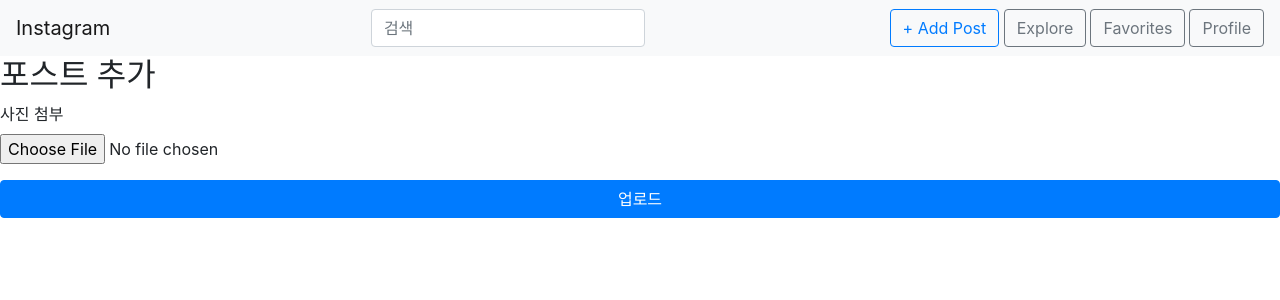
After one commit to kwonsoonwoo2/instagram, a Django app: page /posts/create/ in a window 1280 px wide. The commit adds this page. Shown: the top 300 px of the page. Run offline with Django 3.2, Linux system fonts and the light colour scheme; some libraries are stand-ins or nearby versions.

Commit message:
posts.views.post_create, posts/post_create.html연결 및 템플릿 form 구현

```diff
--- a/app/posts/urls.py
+++ b/app/posts/urls.py
@@ -6,4 +6,5 @@ app_name = 'posts'
 
 urlpatterns = [
     path('', views.post_list, name='post-list'),
+    path('create/', views.post_create, name='post-create'),
 ]
--- a/app/posts/views.py
+++ b/app/posts/views.py
@@ -22,3 +22,7 @@ def post_list(request):
         'posts': posts,
     }
     return render(request, 'posts/post_list.html', context)
+
+
+def post_create(request):
+    return render(request, 'posts/post_create.html')
--- a/app/templates/base.html
+++ b/app/templates/base.html
@@ -25,6 +25,7 @@
             <!--우측 3개 메뉴 버튼-->
             <ul class="navbar-nav ml-md-auto">
                 <li class="nav-item mr-sm-1">
+                    <a href="{% url 'posts:post-create' %}" class="btn btn-outline-primary">+ Add Post</a>
                     <a href="#" class="btn btn-outline-secondary">Explore</a>
                 </li>
                 <li class="nav-item mr-sm-1">
--- /dev/null
+++ b/app/templates/posts/post_create.html
@@ -0,0 +1,14 @@
+{% extends 'base.html' %}
+
+{% block content %}
+<div>
+    <h2>포스트 추가</h2>
+    <form action="">
+        <div class="form-group">
+            <label for="id-photo">사진 첨부</label>
+            <input type="file" class="form-control-file" id="id-photo">
+        </div>
+        <button class="btn btn-primary btn-block">업로드</button>
+    </form>
+</div>
+{% endblock %}
--- a/app/templates/posts/post_list.html
+++ b/app/templates/posts/post_list.html
@@ -4,7 +4,7 @@
 <div>
     {% for post in posts %}
     <!--이 div가 lg(width >= 992px일 때, 4/12의 크기를 가지며 4/12 위치를 기준으로 시작함-->
-    <div class="col col-lg-4 offset-lg-4">
+    <div class="col col-lg-4 offset-lg-4 mb-4">
         <!--Card모양에 대해 미리 정의된 클래스-->
         <div class="card">
             <!--작성자 정보를 나타낼 header부분-->
```
